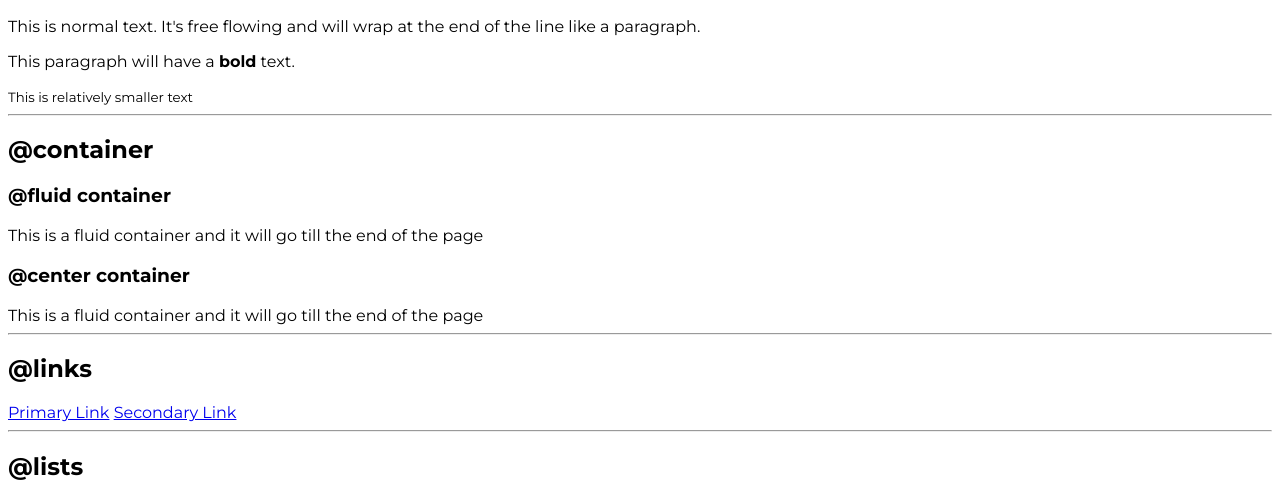
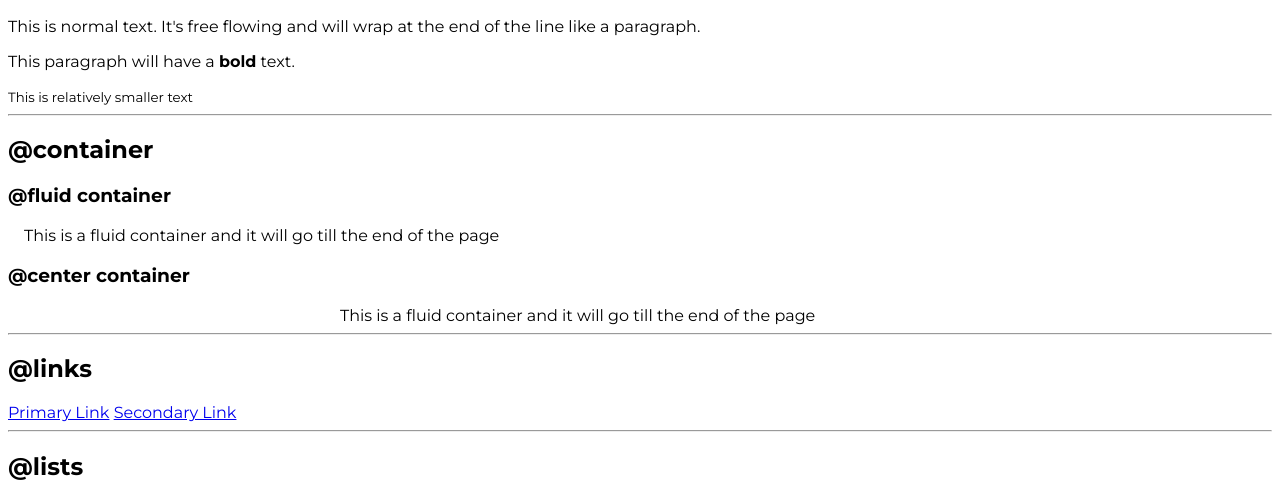
Before and after one commit to SouravsGithub/component-library-for-site, a plain HTML site: page index.html in a window 1280 px wide. Shown: the part 282-780 px from the top of the page. Drawn offline with Linux system fonts and the light colour scheme.

Commit message:
container

```diff
--- a/index.html
+++ b/index.html
@@ -27,11 +27,11 @@
     <h2>@container</h2>
 
     <h3>@fluid container</h3>
-    <div>This is a fluid container and it will go till the end of the page</div>
+    <div class="container container-fluid">This is a fluid container and it will go till the end of the page</div>
 
 
     <h3>@center container</h3>
-    <div>This is a fluid container and it will go till the end of the page</div>
+    <div class="container container-center">This is a fluid container and it will go till the end of the page</div>
 
     <hr>
 
--- a/style.css
+++ b/style.css
@@ -3,3 +3,13 @@
 body {
     font-family: 'Montserrat', sans-serif;
 }
+
+.container {
+    padding-left: 1rem;
+    padding-right: 1rem;
+}
+
+.container-center {
+    max-width: 600px;
+    margin: auto;
+}
```
